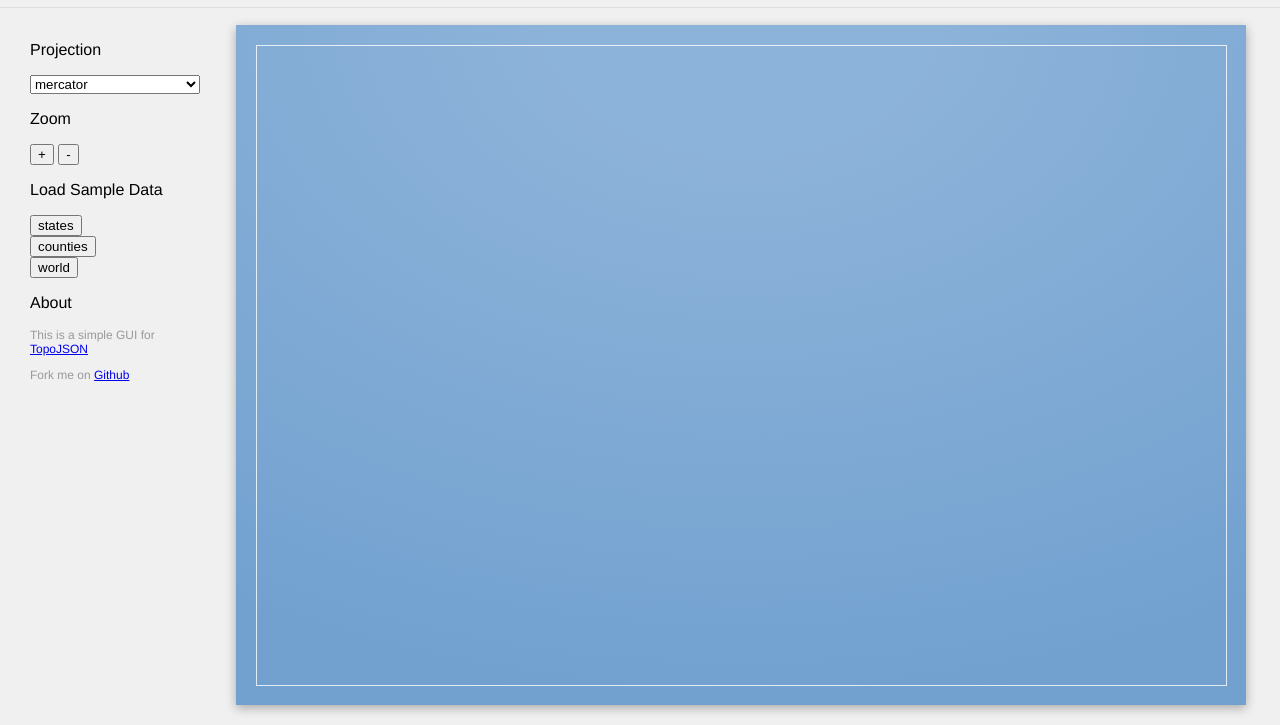
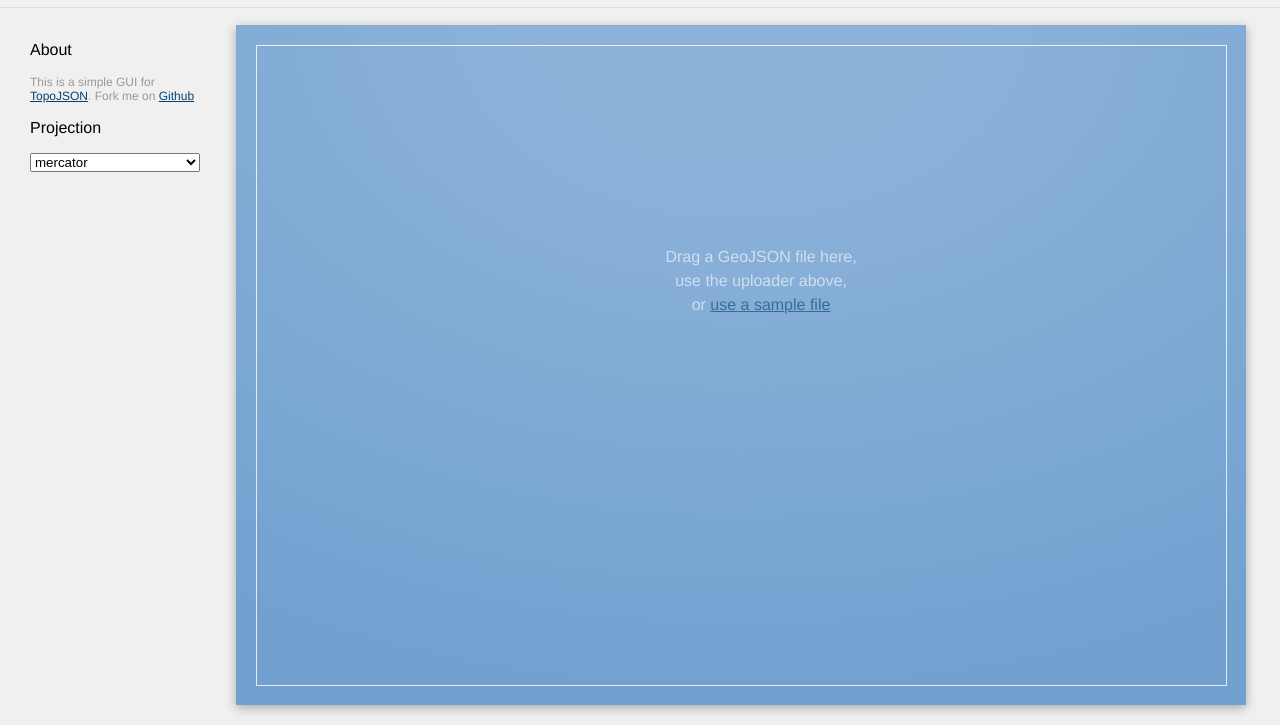
Before and after one commit to shancarter/distillery, a website: page index.html in a window 1280 px wide. Shown: the part 75-800 px from the top of the page. Drawn offline with Linux system fonts and the light colour scheme.

Commit message:
cleanup, removing unused stuff'

```diff
--- a/index.html
+++ b/index.html
@@ -13,6 +13,10 @@ body {
 h3 {
   margin: 0;
   padding: 0;
+}
+
+a {
+  color: #004276;
 }
 
 .header {
@@ -194,6 +198,19 @@ h3 {
   bottom: 20px;
 }
 
+.map-container .default-load {
+  opacity: 0.6;
+  position: absolute;
+  width: 100%;
+  height: 50px;
+  color: white;
+  border-radius: 4px;
+  text-align: center;
+  padding: 20px;
+  margin: 200px auto;
+  line-height: 1.5em;
+}
+
 .map-controls {
   position: absolute;
   top: 100px;
@@ -239,7 +256,7 @@ h3 {
     </td>
     <td class="input">
       <div class="files">
-        <span class="note">Upload GeoJSON file(s)</span>
+        <span class="note">Upload GeoJSON files</span>
         <a class="action load"><span class="icon"></span></a>
         <input type="file" class="file-input" multiple="multiple" style="visibility: hidden;position: absolute;"></input>
       </div>
@@ -255,20 +272,17 @@ h3 {
   </tr>
 </table>
 
-<div class="map-container"></div>
+<div class="map-container">
+  <div class="default-load">
+    Drag a GeoJSON file here, <br>use the uploader above, <br>or
+    <a href="#" class="sample states">use a sample file</a>
+  </div>
+</div>
 <div class="map-controls">
+  <p>About</p>
+  <p class="description">This is a simple GUI for <a href="https://github.com/mbostock/topojson">TopoJSON</a>. Fork me on <a href="https://github.com/shancarter/distillery">Github</a></p>
   <p>Projection</p>
   <select class="projection"></select>
-  <p>Zoom</p>
-  <button>+</button>
-  <button>-</button>
-  <p>Load Sample Data</p>
-  <button class="sample states">states</button><br>
-  <button class="sample counties">counties</button><br>
-  <button class="sample world">world</button>
-  <p>About</p>
-  <p class="description">This is a simple GUI for <a href="https://github.com/mbostock/topojson">TopoJSON</a></p>
-  <p class="description">Fork me on <a href="https://github.com/shancarter/distillery">Github</a></p>
 
 </div>
 </div>
@@ -465,6 +479,7 @@ function draw() {
 
 
   d3.select(".files .note").style("display", files.length ? "none" : null );
+  d3.select(".default-load").style("display", files.length ? "none" : null );
 
 
   var f = map.selectAll(".file")
@@ -568,16 +583,4 @@ d3.select(".sample.states").on("click", function(){
   })
 });
 
-d3.select(".sample.counties").on("click", function(){
-  d3.json("samples/geojson/counties.json", function(error, json) {
-    addJSON(json, "counties");
-  })
-});
-
-d3.select(".sample.world").on("click", function(){
-  d3.json("samples/geojson/world.json", function(error, json) {
-    addJSON(json, "world");
-  })
-});
-
 </script>
```
